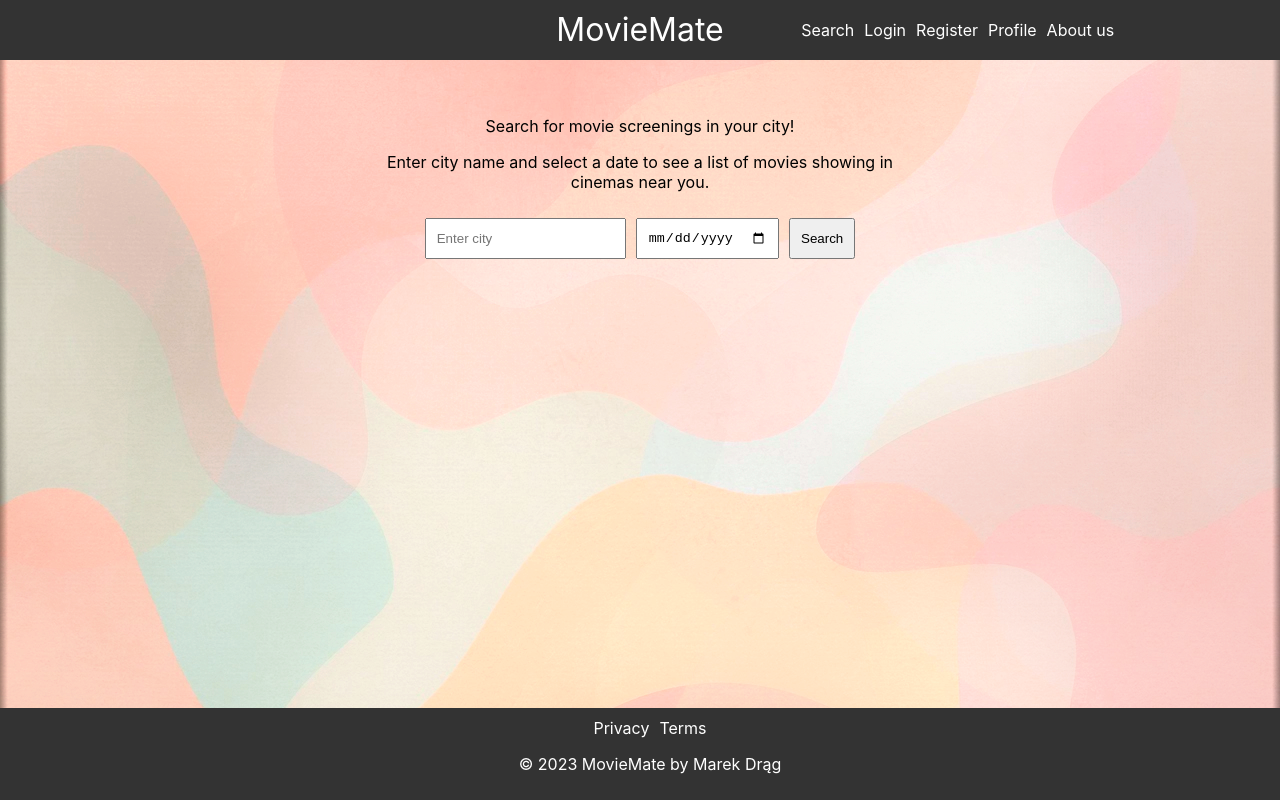
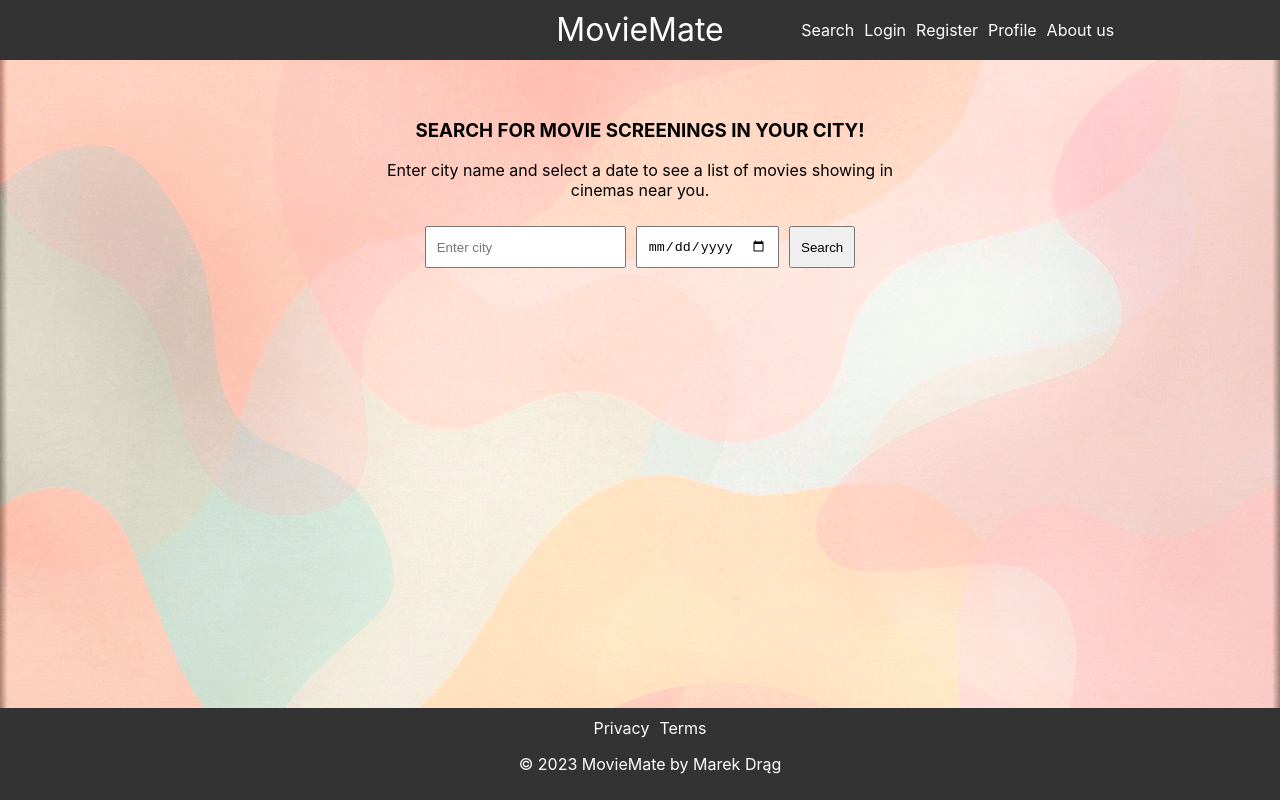
Before and after one commit to UserMarekDrag/MovieMate-frontend, a React (Create React App) app: page / in a window 1280 px wide. Built offline with nearby package versions, Linux system fonts and the light colour scheme.

Commit message:
Updated display style of Description in SearchForm

```diff
--- a/src/components/SearchForm.css
+++ b/src/components/SearchForm.css
@@ -10,6 +10,10 @@
 .search-form .description-container {
   width: 40%;
   text-align: center;
+}
+
+.description-container h3 {
+  text-transform: uppercase;
 }
 
 .search-form .input-container {
--- a/src/components/SearchForm.js
+++ b/src/components/SearchForm.js
@@ -16,9 +16,9 @@ function SearchForm({ onSearch }) {
   return (
     <form className="search-form" onSubmit={handleSubmit}>
       <div className="description-container">
-        <p>
+        <h3>
           Search for movie screenings in your city!
-        </p>
+        </h3>
         <p>
           Enter city name and select a date to see a list of movies showing in cinemas near you.
         </p>
```
